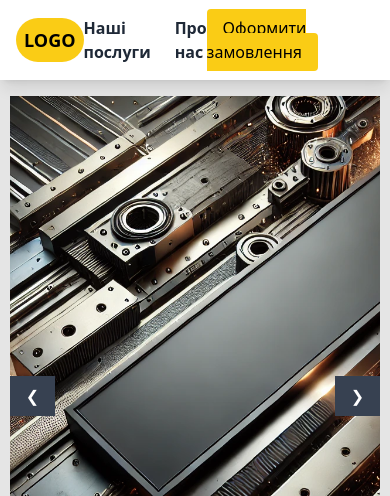
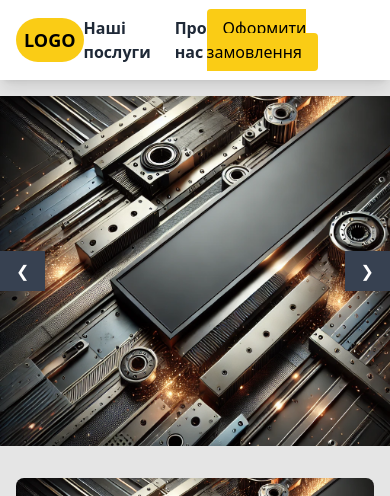
Before and after one commit to nikitaaaas/svarka_plt-, a plain HTML site: page index.html in a window 390 px wide. Shown: the top 496 px of the page. Drawn offline with nearby package versions, Linux system fonts and the light colour scheme.

Commit message:
Update index.html

```diff
--- a/index.html
+++ b/index.html
@@ -15,6 +15,13 @@
             height: 600px;
             overflow: hidden;
             margin: auto;
+        }
+        @media (max-width: 600px) {
+          .slider {
+            width: 100%; /* Ширина встановлена як 100% ширини екрану */
+            height: 350px; /* Задаємо конкретну висоту, змініть за необхідністю */
+            overflow: hidden; /* Прибираємо зайвий контент */
+          }
         }
         .slides {
             display: flex;
```
